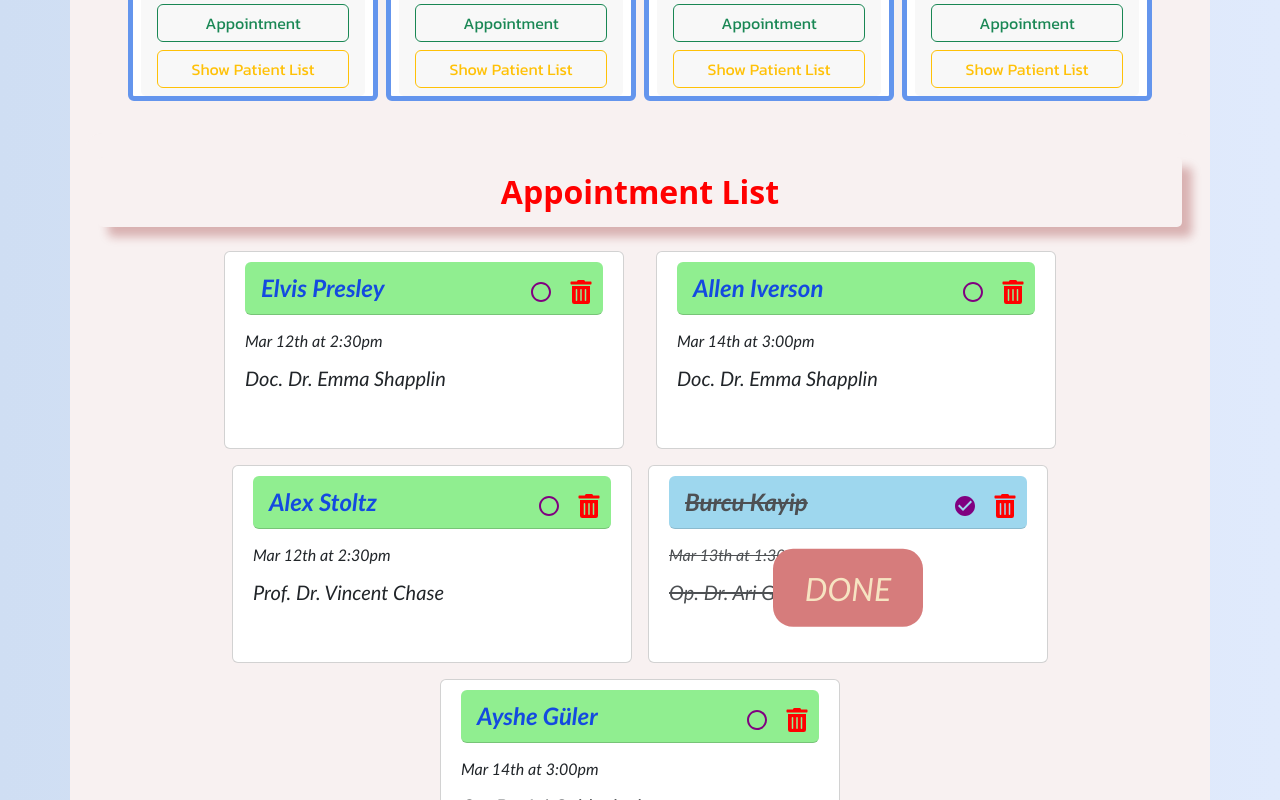
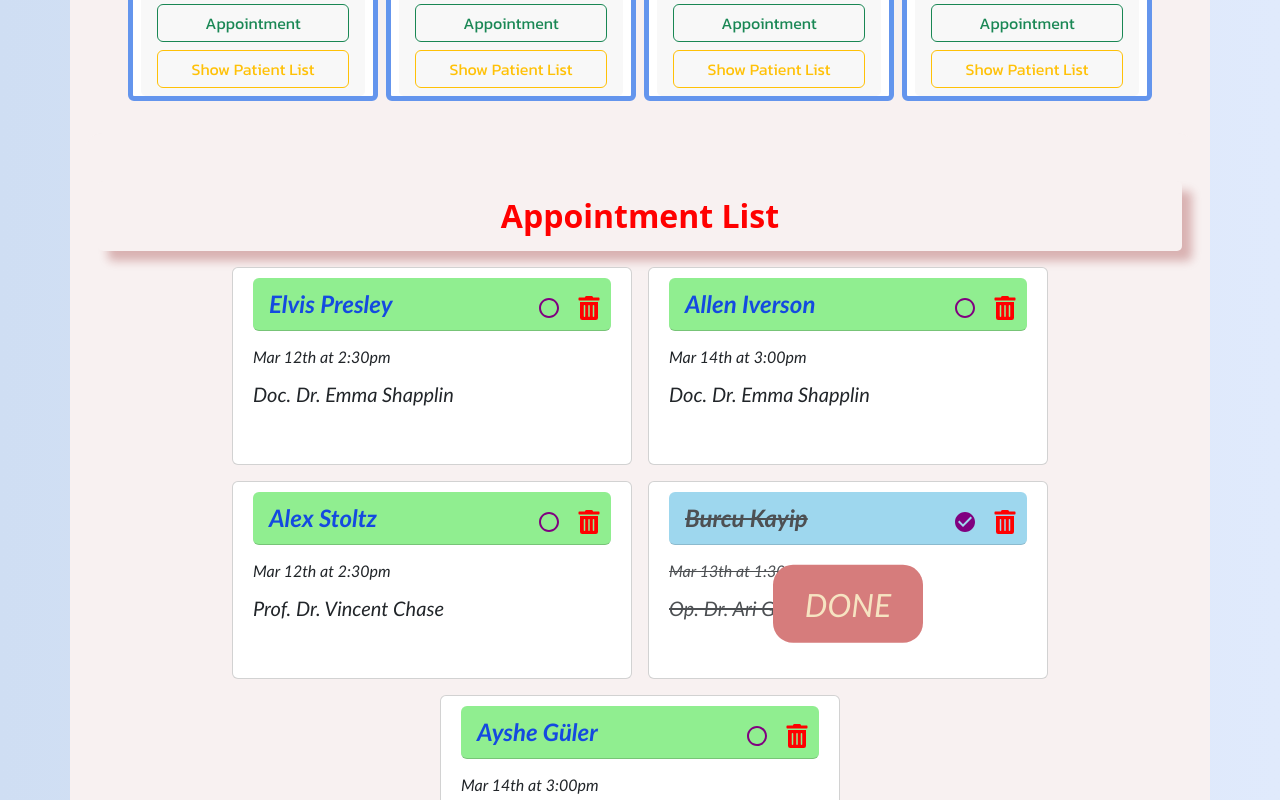
Before and after one commit to karamanburak/hospital-appointment, a React (Create React App) app: page / in a window 1280 px wide. Shown: the part 600-1400 px from the top of the page. Built offline with nearby package versions, Linux system fonts and the light colour scheme; a web font is replaced by a local one.

Commit message:
Update project

```diff
--- a/src/components/PatientList.jsx
+++ b/src/components/PatientList.jsx
@@ -1,10 +1,11 @@
 
-import { Container, Card, Row } from "react-bootstrap";
+import { Container, Card} from "react-bootstrap";
 import { FaTrashAlt } from "react-icons/fa";
 import { MdRadioButtonUnchecked, MdCheckCircle } from "react-icons/md";
 
 
-const PatientList = ({ appointment, setAppointment, doctors }) => {
+const PatientList = ({ appointment, setAppointment, doctors}) => {
+
   //& DELETE APPOINTMENT (PERMANENTLY)\\
   const deleteAppointment = (remove) => {
 
@@ -33,14 +34,14 @@ const PatientList = ({ appointment, setAppointment, doctors }) => {
   return (
     <Container
       className='card-container'>
-      <h2 className="mt-4" style={{ color: "red" }}>Appointment List</h2>
+      <h2 className="mt-5">Appointment List</h2>
 
-      {appointment.map((patient, i) => (
-        <div>
+      {appointment.map((patient) => (
+        <div key={patient.id}>
           {doctors.map((dr) => (
             dr.name == patient.doctor &&
 
-            (<Card key={i} className="appointment-div">
+            (<Card key={patient.id} className="appointment-div my-2 mx-2">
               <Card.Body className={patient.isDone ? "checked" : "unchecked"} style={{ height: "180px" }}>
                 <Card.Header className="fw-bold fs-4 rounded-2" style={{ background: patient.isDone ? "skyblue" : "lightgreen", color: !patient.isDone && " rgb(20, 74, 224)" }}>{patient.patientName}</Card.Header>
                   <h6 className="my-3">{patient.day}</h6>
--- a/src/index.css
+++ b/src/index.css
@@ -24,6 +24,7 @@ body {
     margin-top: 2rem;
     margin-bottom: 2rem;
     border-radius: 1rem;
+
 }
 
 .card-row {
@@ -43,6 +44,8 @@ h1 {
     justify-content: center;
     align-items: center;
     flex-direction: column;
+
+
 }
 
 
@@ -78,10 +81,7 @@ h1 {
     display: flex;
     flex-wrap: wrap;
     justify-content:center;
-    gap: 0 1rem;
     background-color: #f8f1f1;
-    margin-top: 2rem;
-    margin-bottom: 2rem;
 
 
 }
@@ -92,7 +92,7 @@ h1 {
     text-align: center;
     border-radius: 5px;
     box-shadow: 10px 10px 10px 0 rgba(138, 22, 22, 0.288);
-    color: maroon;
+    color: red;
     background-color: inherit;
     font-weight: bold;
 }
@@ -166,3 +166,7 @@ h1 {
     border-radius: 20px;
 
 }
+
+.appointment-dr-div{
+    border: 2px solid red;
+}
```
